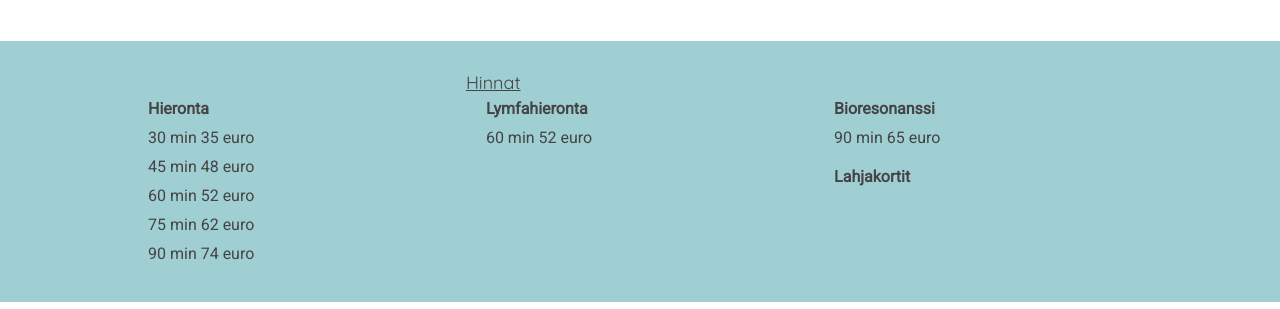
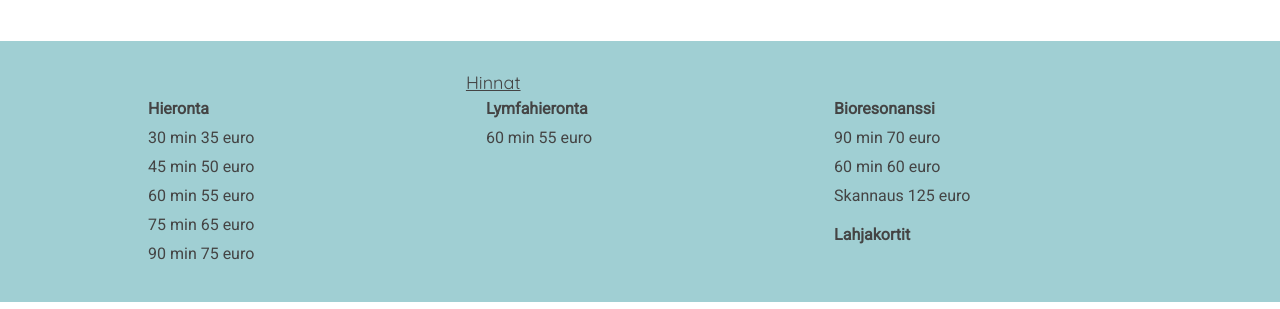
Before and after one commit to axlape/axlape.github.io, a plain HTML site: page fin.verkstan.html in a window 1280 px wide. Shown: the part 1476-1785 px from the top of the page. Drawn offline with Linux system fonts and the light colour scheme; some packages are replaced by stand-ins of ours; a web font is replaced by a local one.

Commit message:
Update pricing for massage services

```diff
--- a/fin.verkstan.html
+++ b/fin.verkstan.html
@@ -89,20 +89,22 @@
 		<div class="column-left">
 		<p><b> Hieronta</b></p>
 		<p> 30 min 35 euro </p>
-		<p> 45 min 48 euro </p>
-		<p> 60 min 52 euro </p>
-		<p> 75 min 62 euro </p>
-		<p> 90 min 74 euro </p>
+		<p> 45 min 50 euro </p>
+		<p> 60 min 55 euro </p>
+		<p> 75 min 65 euro </p>
+		<p> 90 min 75 euro </p>
 		</div>
 
 		<div class="column-center">
 		<p><b>Lymfahieronta</b></p>
-		<p> 60 min 52 euro </p>
+		<p> 60 min 55 euro </p>
 		</div>
 
 		<div class="column-right">
 		<p><b>Bioresonanssi</b></p>
-		<p>90 min 65 euro</p>
+		<p>90 min 70 euro</p>
+		<p>60 min 60 euro</p>
+		<p>Skannaus 125 euro</p>
 		<p></p>
 		<p><b> Lahjakortit </b></p>
 		</div>
```
